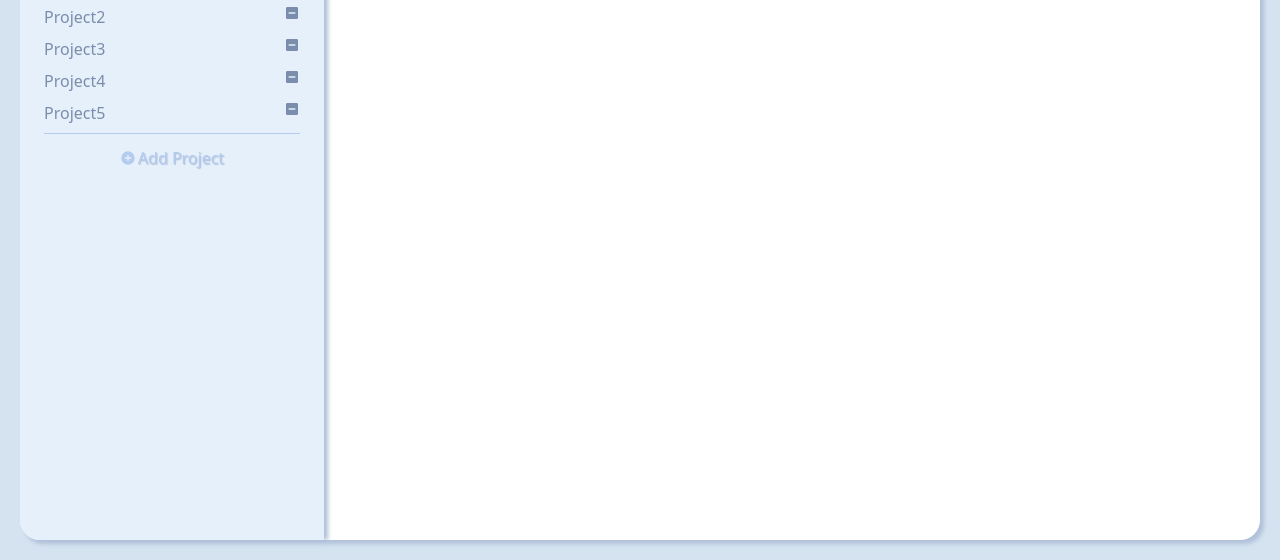
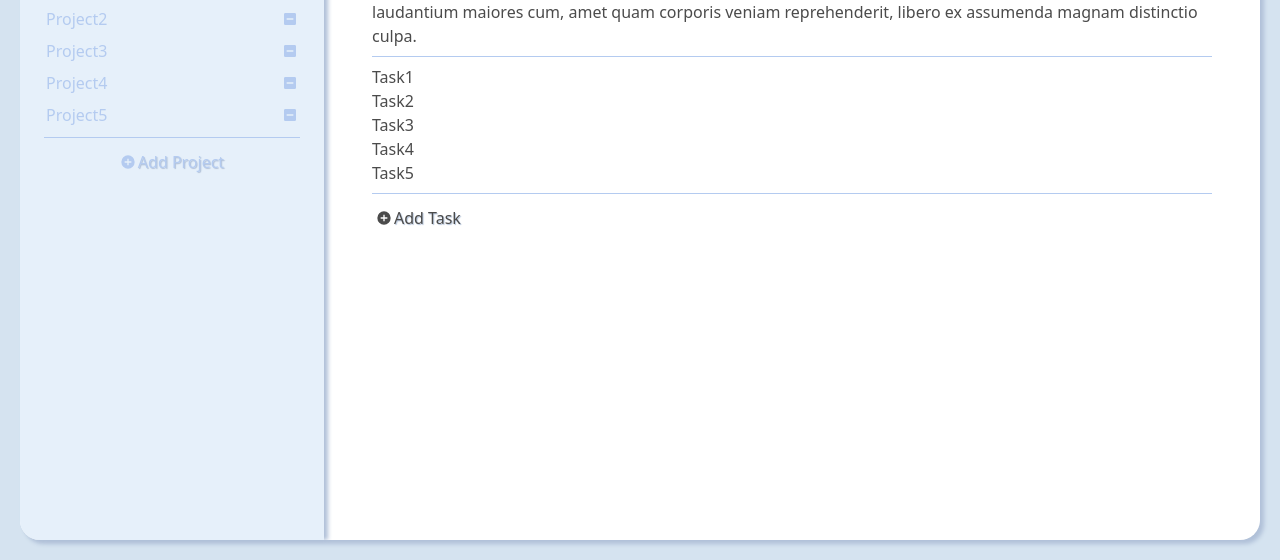
Before and after one commit to SarahDavis2/todo-list, a website built with webpack: page src/template.html in a window 1280 px wide. Shown: the part 240-800 px from the top of the page. Built offline with nearby package versions, Linux system fonts and the light colour scheme.

Commit message:
Fix: sidebar style

```diff
--- a/src/styles/styles.css
+++ b/src/styles/styles.css
@@ -9,6 +9,8 @@
   --off-white: rgb(230, 239, 245);
   --shadow-clr: #b0c0d8;
   --rounded-corners: 20px;
+  --theme: white;
+  --dark-grey: rgb(75, 75, 75);
 }
 
 /* MAYBE ADD TO RESET?????????????????? */
@@ -22,6 +24,13 @@ body {
   flex: 1;
 }
 /* ADD TO RESET?????????? */
+
+/* ADD TO CSS RESET???? */
+svg {
+  fill: currentColor;
+  height: 1em;
+  width: auto;
+}
 
 header {
   z-index: 0;
@@ -49,11 +58,12 @@ main {
   flex: 1;
   display: flex;
   margin: 20px;
-  background-color: white;
+  background-color: var(--theme);
   border-radius: var(--rounded-corners);
   box-shadow: 4px 4px 4px var(--shadow-clr);
 }
 
+/* SIDEBAR */
 .sidebar {
   width: 304px;
   display: flex;
@@ -66,63 +76,107 @@ main {
 
 .sidebar h2 {
   text-align: center;
-  padding-bottom: 0.5rem;
-  margin-bottom: 0.5rem;
   color: var(--sidebar-clr);
   font-size: 2rem;
   text-shadow: 1px 1px 1px var(--shadow-clr);
+
+  /* Divider Line */
+  padding-bottom: 0.5rem;
+  margin-bottom: 0.5rem;
   border-bottom: 1px solid var(--sidebar-clr);
 }
 
-.sidebar button {
+/* PROJECT LIST */
+.project-list {
+  color: var(--sidebar-clr);
+
+  /* Divider Line */
+  padding-bottom: 0.5rem;
+  margin-bottom: 0.5rem;
+  border-bottom: 1px solid var(--sidebar-clr);
+}
+
+.project-list ul {
+  display: flex;
+  flex-direction: column;
+  gap: 0.25rem;
+}
+
+.project-list li {
+  display: flex;
+  justify-content: space-between;
+  align-items: center;
+  padding: 0.125rem;
+}
+
+/* PROJECT */
+.project {
+  flex: 1;
+  padding: 1.5rem 3rem;
+  color: var(--dark-grey);
+}
+
+.project-header {
+  /* Divider Line */
+  padding-bottom: 0.5rem;
+  margin-bottom: 0.5rem;
+  border-bottom: 1px solid var(--sidebar-clr);
+}
+
+.project-header h2 {
+  font-size: 2.5rem;
+  text-shadow: 1px 1px 1px var(--shadow-clr);
+}
+
+.task-list {
+  /* Divider Line */
+  padding-bottom: 0.5rem;
+  margin-bottom: 0.5rem;
+  border-bottom: 1px solid var(--sidebar-clr);
+}
+
+/* UI */
+.project-list li:hover {
+  background-color: var(--sidebar-light-clr);
+}
+
+/* BUTTON */
+button {
   align-self: center;
-  width: fit-content;
   display: flex;
   justify-content: center;
   align-items: center;
   gap: 0.125rem;
   padding: 0.25rem;
   font-size: 1rem;
+  border: none;
   text-shadow: 1px 1px 1px var(--shadow-clr);
+}
+
+.sidebar button {
   color: var(--sidebar-clr);
   background-color: var(--sidebar-bg-clr);
-  border: none;
 }
 
 .sidebar button:hover * {
   color: var(--sidebar-dark-clr);
-  fill: var(--sidebar-dark-clr);
+  fill: currentColor;
 }
 
-/* ADD TO CSS RESET???? */
-.sidebar svg {
-  fill: currentColor;
-  height: 1em;
-  width: auto;
+.sidebar li button {
+  /* Align button on edges */
+  padding: 0;
+  /* Make button background invisible for UI hover */
+  background-color: rgb(0, 0, 0, 0);
 }
 
-.project-list {
-  padding-bottom: 0.5rem;
-  margin-bottom: 0.5rem;
-  border-bottom: 1px solid var(--sidebar-clr);
-  color: var(--sidebar-dark-clr);
+.project button {
+  color: var(--dark-grey);
+  fill: currentColor;
+  background-color: var(--theme);
 }
 
-.project-list ul {
-  display: flex;
-  flex-direction: column;
-  gap: 0.5rem;
+.project button:hover * {
+  color: black;
+  fill: currentColor;
 }
-
-.project-list li {
-  display: flex;
-  justify-content: space-between;
-}
-
-.project-list li:hover {
-  background-color: var(--sidebar-light-clr);
-}
-
-.project {
-  flex: 1;
-}
--- a/src/template.html
+++ b/src/template.html
@@ -17,23 +17,33 @@
                     <ul role="list">
                         <li>
                             <p>Project1</p>
-                            <svg xmlns="http://www.w3.org/2000/svg" viewBox="0 0 24 24"><title>minus-box</title><path d="M17,13H7V11H17M19,3H5C3.89,3 3,3.89 3,5V19A2,2 0 0,0 5,21H19A2,2 0 0,0 21,19V5C21,3.89 20.1,3 19,3Z" /></svg>
+                            <button>
+                                <svg xmlns="http://www.w3.org/2000/svg" viewBox="0 0 24 24"><title>minus-box</title><path d="M17,13H7V11H17M19,3H5C3.89,3 3,3.89 3,5V19A2,2 0 0,0 5,21H19A2,2 0 0,0 21,19V5C21,3.89 20.1,3 19,3Z" /></svg>
+                            </button>
                         </li>
                         <li>
                             <p>Project2</p>
-                            <svg xmlns="http://www.w3.org/2000/svg" viewBox="0 0 24 24"><title>minus-box</title><path d="M17,13H7V11H17M19,3H5C3.89,3 3,3.89 3,5V19A2,2 0 0,0 5,21H19A2,2 0 0,0 21,19V5C21,3.89 20.1,3 19,3Z" /></svg>
+                            <button>
+                                <svg xmlns="http://www.w3.org/2000/svg" viewBox="0 0 24 24"><title>minus-box</title><path d="M17,13H7V11H17M19,3H5C3.89,3 3,3.89 3,5V19A2,2 0 0,0 5,21H19A2,2 0 0,0 21,19V5C21,3.89 20.1,3 19,3Z" /></svg>
+                            </button>
                         </li>
                         <li>
                             <p>Project3</p>
-                            <svg xmlns="http://www.w3.org/2000/svg" viewBox="0 0 24 24"><title>minus-box</title><path d="M17,13H7V11H17M19,3H5C3.89,3 3,3.89 3,5V19A2,2 0 0,0 5,21H19A2,2 0 0,0 21,19V5C21,3.89 20.1,3 19,3Z" /></svg>
+                            <button>
+                                <svg xmlns="http://www.w3.org/2000/svg" viewBox="0 0 24 24"><title>minus-box</title><path d="M17,13H7V11H17M19,3H5C3.89,3 3,3.89 3,5V19A2,2 0 0,0 5,21H19A2,2 0 0,0 21,19V5C21,3.89 20.1,3 19,3Z" /></svg>
+                            </button>
                         </li>
                         <li>
                             <p>Project4</p>
-                            <svg xmlns="http://www.w3.org/2000/svg" viewBox="0 0 24 24"><title>minus-box</title><path d="M17,13H7V11H17M19,3H5C3.89,3 3,3.89 3,5V19A2,2 0 0,0 5,21H19A2,2 0 0,0 21,19V5C21,3.89 20.1,3 19,3Z" /></svg>
+                            <button>
+                                <svg xmlns="http://www.w3.org/2000/svg" viewBox="0 0 24 24"><title>minus-box</title><path d="M17,13H7V11H17M19,3H5C3.89,3 3,3.89 3,5V19A2,2 0 0,0 5,21H19A2,2 0 0,0 21,19V5C21,3.89 20.1,3 19,3Z" /></svg>
+                            </button>
                         </li>
                         <li>
                             <p>Project5</p>
-                            <svg xmlns="http://www.w3.org/2000/svg" viewBox="0 0 24 24"><title>minus-box</title><path d="M17,13H7V11H17M19,3H5C3.89,3 3,3.89 3,5V19A2,2 0 0,0 5,21H19A2,2 0 0,0 21,19V5C21,3.89 20.1,3 19,3Z" /></svg>
+                            <button>
+                                <svg xmlns="http://www.w3.org/2000/svg" viewBox="0 0 24 24"><title>minus-box</title><path d="M17,13H7V11H17M19,3H5C3.89,3 3,3.89 3,5V19A2,2 0 0,0 5,21H19A2,2 0 0,0 21,19V5C21,3.89 20.1,3 19,3Z" /></svg>
+                            </button>
                         </li>
                     </ul>
                 </div>
@@ -42,7 +52,25 @@
                     <p>Add Project</p>
                 </button>
             </div>
-            <div class="project"></div>
+            <div class="project">
+                <div class="project-header">
+                    <h2>Project Title</h2>
+                    <p>Lorem ipsum dolor sit amet consectetur adipisicing elit. Alias voluptates, molestiae omnis iure ratione sequi eos laudantium maiores cum, amet quam corporis veniam reprehenderit, libero ex assumenda magnam distinctio culpa.</p>
+                </div>
+                <div class="task-list">
+                    <ul role="list"> <!--NEEDS TO BE A FORM??-->
+                        <li>Task1</li>
+                        <li>Task2</li>
+                        <li>Task3</li>
+                        <li>Task4</li>
+                        <li>Task5</li>
+                    </ul>
+                </div>
+                <button type="button">
+                    <svg xmlns="http://www.w3.org/2000/svg" viewBox="0 0 24 24"><title>plus-circle</title><path d="M17,13H13V17H11V13H7V11H11V7H13V11H17M12,2A10,10 0 0,0 2,12A10,10 0 0,0 12,22A10,10 0 0,0 22,12A10,10 0 0,0 12,2Z" /></svg>
+                    <p>Add Task</p>
+                </button>
+            </div>
         </div>
     </main>
 </body>
```
